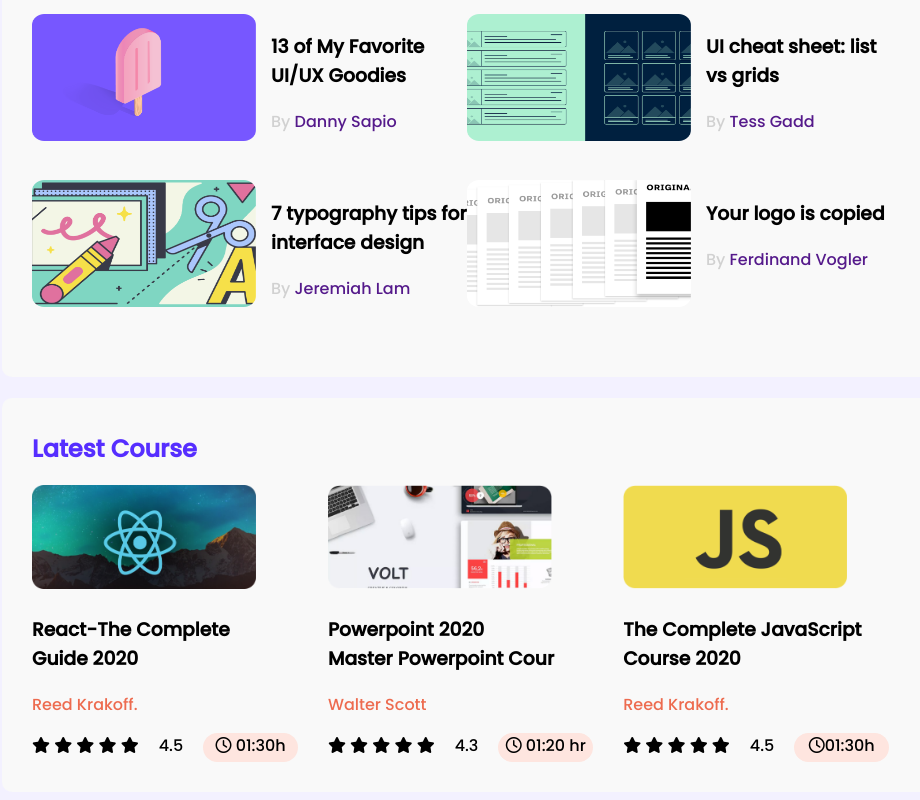
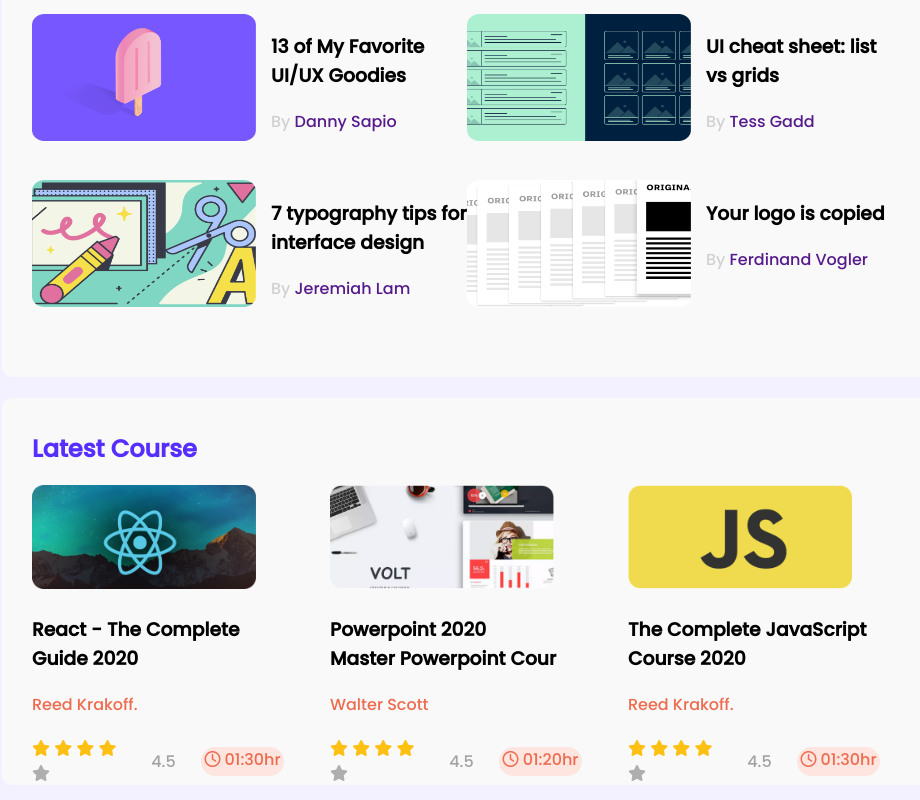
Before and after one commit to ABID-107/LEADER-BOARD-CSS3, a plain HTML site: page index.html in a window 1280 px wide. Shown: the part 392-1192 px from the top of the page, without its empty margins (173-1093 px from the left). Drawn offline with Linux system fonts and the light colour scheme.

Commit message:
all done

```diff
--- a/index.html
+++ b/index.html
@@ -144,25 +144,27 @@
                     <div class="course-bennar">
                         <img src="images/courses/course-1.png" alt="">
                     </div>
+                    <div class="course-info">
+                        <h3>
+                            React - The Complete <br>Guide 2020
+                        </h3>
+                        <p> <a href="">
+                                Reed Krakoff.
+                            </a></p>
+                    </div>
                     <div class="course-details">
-                        <h3 class="course-titel">
-                            React-The Complete <br> Guide 2020
-                        </h3>
-                        <p class="course-auother">
-                            <a href="">Reed Krakoff.</a>
-                        </p>
-                        <div class="course-info">
                         <div class="star">
-                                <i class="fa-solid fa-star"></i>
-                                <i class="fa-solid fa-star"></i>
-                                <i class="fa-solid fa-star"></i>
-                                <i class="fa-solid fa-star"></i>
-                                <i class="fa-solid fa-star"></i>
+                            <i class="fa-solid fa-star filled"></i>
+                            <i class="fa-solid fa-star filled"></i>
+                            <i class="fa-solid fa-star filled"></i>
+                            <i class="fa-solid fa-star filled"></i>
+                            <i class="fa-solid fa-star empty"></i>
                         </div>
-                            <div class="rating-point">4.5</div>
+                        <div class="rating">
+                            <p>4.5</p>
+                        </div>
                         <div class="time">
-                                <i class="fa-regular fa-clock"></i> 01:30h
-                            </div>
+                            <i class="fa-regular fa-clock"></i> 01:30hr
                         </div>
                     </div>
                 </div>
@@ -170,25 +172,27 @@
                     <div class="course-bennar">
                         <img src="images/courses/course-2.png" alt="">
                     </div>
+                    <div class="course-info">
+                        <h3>
+                            Powerpoint 2020 <br>Master Powerpoint Cour
+                        </h3>
+                        <p> <a href="">
+                                Walter Scott
+                            </a></p>
+                    </div>
                     <div class="course-details">
-                        <h3 class="course-titel">
-                            Powerpoint 2020 <br> Master Powerpoint Cour
-                        </h3>
-                        <p class="course-auother">
-                            <a href="">Walter Scott</a>
-                        </p>
-                        <div class="course-info">
                         <div class="star">
-                                <i class="fa-solid fa-star"></i>
-                                <i class="fa-solid fa-star"></i>
-                                <i class="fa-solid fa-star"></i>
-                                <i class="fa-solid fa-star"></i>
-                                <i class="fa-solid fa-star"></i>
+                            <i class="fa-solid fa-star filled"></i>
+                            <i class="fa-solid fa-star filled"></i>
+                            <i class="fa-solid fa-star filled"></i>
+                            <i class="fa-solid fa-star filled"></i>
+                            <i class="fa-solid fa-star empty"></i>
                         </div>
-                            <div class="rating-point">4.3</div>
+                        <div class="rating">
+                            <p>4.5</p>
+                        </div>
                         <div class="time">
-                                <i class="fa-regular fa-clock"></i> 01:20 hr
-                            </div>
+                            <i class="fa-regular fa-clock"></i> 01:20hr
                         </div>
                     </div>
                 </div>
@@ -196,25 +200,27 @@
                     <div class="course-bennar">
                         <img src="images/courses/course-3.png" alt="">
                     </div>
+                    <div class="course-info">
+                        <h3>
+                            The Complete JavaScript <br>Course 2020
+                        </h3>
+                        <p> <a href="">
+                                Reed Krakoff.
+                            </a></p>
+                    </div>
                     <div class="course-details">
-                        <h3 class="course-titel">
-                            The Complete JavaScript <br> Course 2020
-                        </h3>
-                        <p class="course-auother">
-                            <a href="">Reed Krakoff.</a>
-                        </p>
-                        <div class="course-info">
                         <div class="star">
-                                <i class="fa-solid fa-star"></i>
-                                <i class="fa-solid fa-star"></i>
-                                <i class="fa-solid fa-star"></i>
-                                <i class="fa-solid fa-star"></i>
-                                <i class="fa-solid fa-star"></i>
+                            <i class="fa-solid fa-star filled"></i>
+                            <i class="fa-solid fa-star filled"></i>
+                            <i class="fa-solid fa-star filled"></i>
+                            <i class="fa-solid fa-star filled"></i>
+                            <i class="fa-solid fa-star empty"></i>
                         </div>
-                            <div class="rating-point">4.5</div>
+                        <div class="rating">
+                            <p>4.5</p>
+                        </div>
                         <div class="time">
-                                <i class="fa-regular fa-clock"></i>01:30h
-                            </div>
+                            <i class="fa-regular fa-clock"></i> 01:30hr
                         </div>
                     </div>
                 </div>
--- a/leader-board.css
+++ b/leader-board.css
@@ -91,29 +91,122 @@
 }
 
 .courses {
-    display: flex;
-    column-gap: 30px;
+    display: grid;
+    grid-template-columns: repeat(3, 1fr);
+    column-gap: 24px;
 }
 
-.course .course-bennar img {
+.course {
+    width: 252.423px;
+    height: 269.786px;
+}
+
+.course-bennar img {
     width: 224px;
     height: 104px;
 }
 
-.course-info {
-    display: flex;
-    column-gap: 20px;
+.course-info a {
+    text-decoration: none;
+    color: #ED6B4F;
 }
 
-.course-details .course-auother a {
-    color: #ED6B4F;
-    text-decoration: none;
+.course-details {
+    display: flex;
+    align-items: center;
+    column-gap: 25px;
+
+}
+
+
+
+.fa-star.filled {
+    color: #FFC014;
+}
+
+.fa-star.empty {
+    color: #AEAEAE;
+}
+
+.rating p {
+    color: #A2A2A2;
 }
 
 .time {
     width: 94.826px;
     height: 29.383px;
+    text-align: center;
     border-radius: 14.691px;
+    color: #ED6B4F;
     background: #FEE5DF;
-    text-align: center;
 }
+
+@media only screen and (max-width:688px) {
+    .container {
+        width: 100%;
+    }
+
+    .section-titel {
+        text-align: center;
+    }
+
+    .players,
+    .blogs,
+    .courses {
+        display: grid;
+        grid-template-columns: repeat(1, 1fr);
+        justify-items: center;
+    }
+
+    .player,
+    .blog,
+    .course {
+        flex-direction: column;
+        align-items: center;
+    }
+
+    .blog-info {
+        text-align: center;
+    }
+
+    .course {
+        padding-bottom: 50px;
+    }
+}
+
+@media only screen and (min-width:688px) and (max-width:992px) {
+    .container {
+        width: 100%;
+    }
+
+    .section-titel {
+        text-align: center;
+    }
+
+    .players,
+    .blogs,
+    .courses {
+        display: grid;
+        grid-template-columns: repeat(2, 1fr);
+        justify-items: center;
+    }
+
+    .player,
+    .blog,
+    .course {
+        flex-direction: column;
+        align-items: center;
+    }
+
+    .blog-info {
+        text-align: center;
+    }
+
+    .course {
+        padding-top: 50px;
+        padding-bottom: 50px;
+    }
+
+}
+
+@media only screen and (min-width:688px) and (max-width:992px) {}
```
Lines whose indentation alone changed are shown as unchanged.
